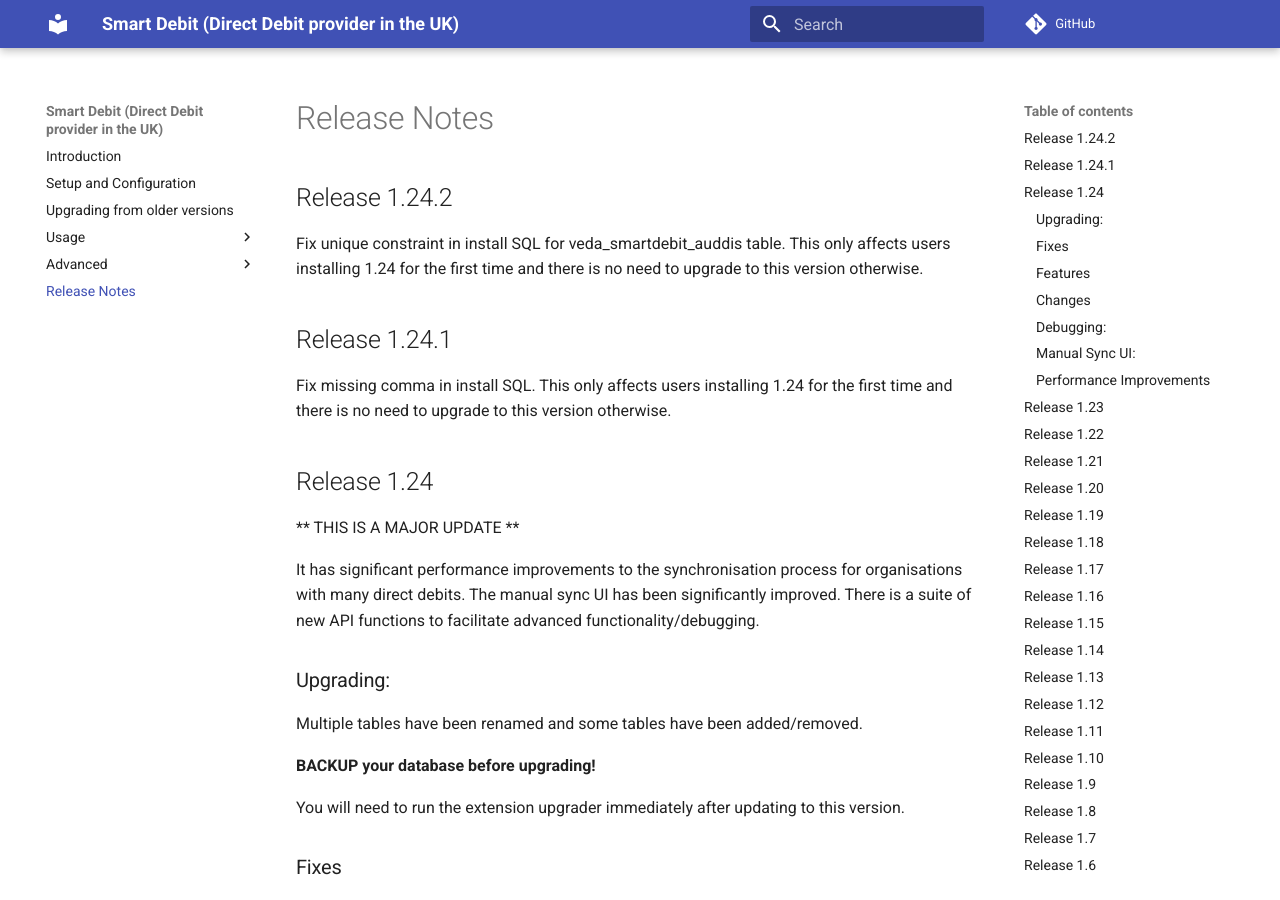
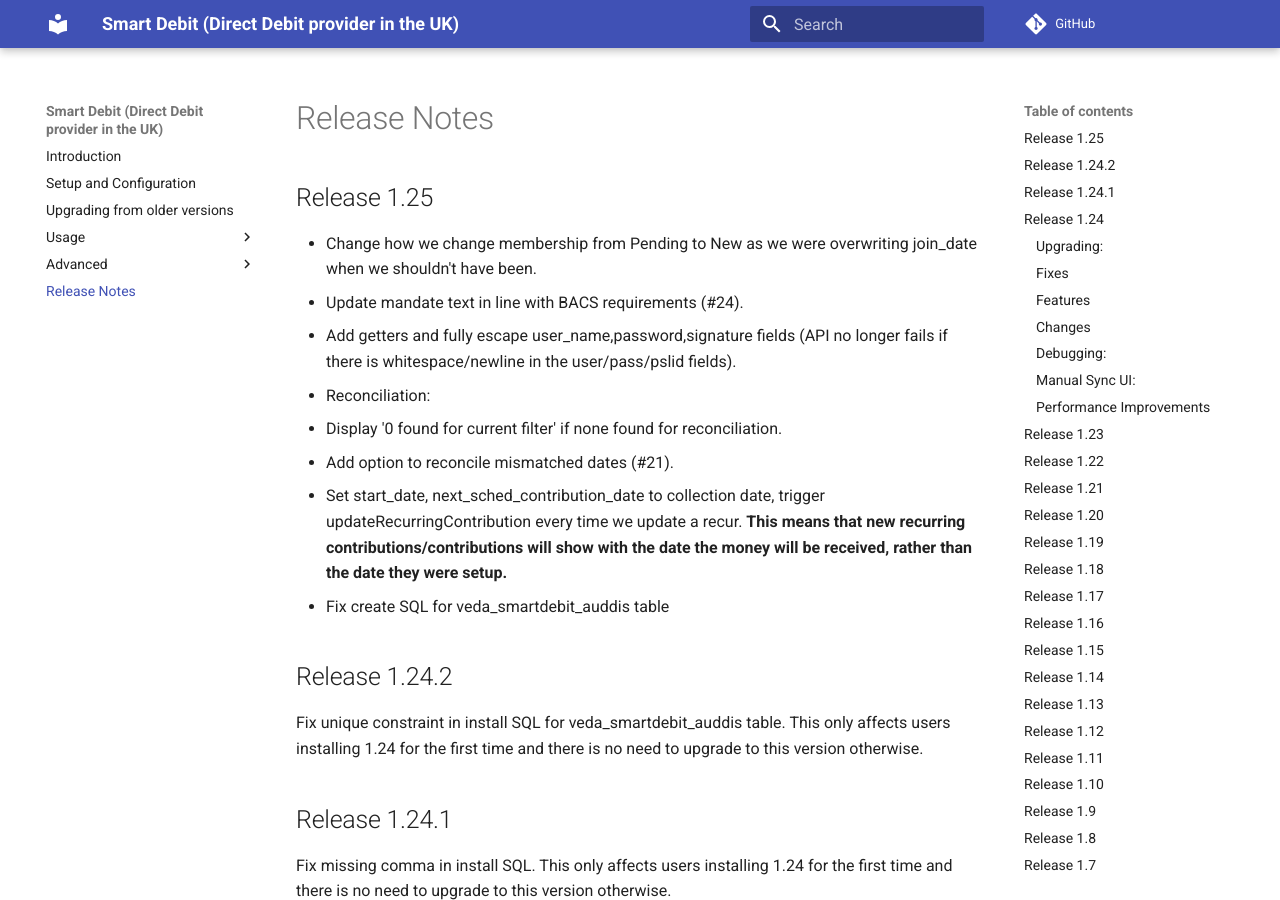
Before and after one commit to mattwire/org.civicrm.smartdebit, an MkDocs documentation site: the page built from docs/release/release_notes.md, in a window 1280 px wide and 900 px high. Built offline with MkDocs 1.6.1 and Material for MkDocs 9.7.7, drawn with Linux system fonts in a browser that asks for light colours; comment, search, counter and statistics services are not loaded; old or Windows-style settings are respelled for this version of MkDocs.

Commit message:
Release 1.25

```diff
--- a/docs/release/release_notes.md
+++ b/docs/release/release_notes.md
@@ -1,3 +1,13 @@
+## Release 1.25
+* Change how we change membership from Pending to New as we were overwriting join_date when we shouldn't have been.
+* Update mandate text in line with BACS requirements (#24).
+* Add getters and fully escape user_name,password,signature fields (API no longer fails if there is whitespace/newline in the user/pass/pslid fields).
+* Reconciliation:
+  * Display '0 found for current filter' if none found for reconciliation.
+  * Add option to reconcile mismatched dates (#21).
+* Set start_date, next_sched_contribution_date to collection date, trigger updateRecurringContribution every time we update a recur. **This means that new recurring contributions/contributions will show with the date the money will be received, rather than the date they were setup.**
+* Fix create SQL for veda_smartdebit_auddis table
+
 ## Release 1.24.2
 Fix unique constraint in install SQL for veda_smartdebit_auddis table. This only affects users installing 1.24 for the first time and there is no need to upgrade to this version otherwise.
 
--- a/info.xml
+++ b/info.xml
@@ -15,8 +15,8 @@
     <url desc="Author">https://www.mjwconsult.co.uk</url>
     <url desc="Licensing">http://www.gnu.org/licenses/agpl-3.0.html</url>
   </urls>
-  <releaseDate>2018-07-24</releaseDate>
-  <version>1.24.2</version>
+  <releaseDate>2018-08-15</releaseDate>
+  <version>1.25</version>
   <develStage>stable</develStage>
   <compatibility>
     <ver>5.0</ver>
```
